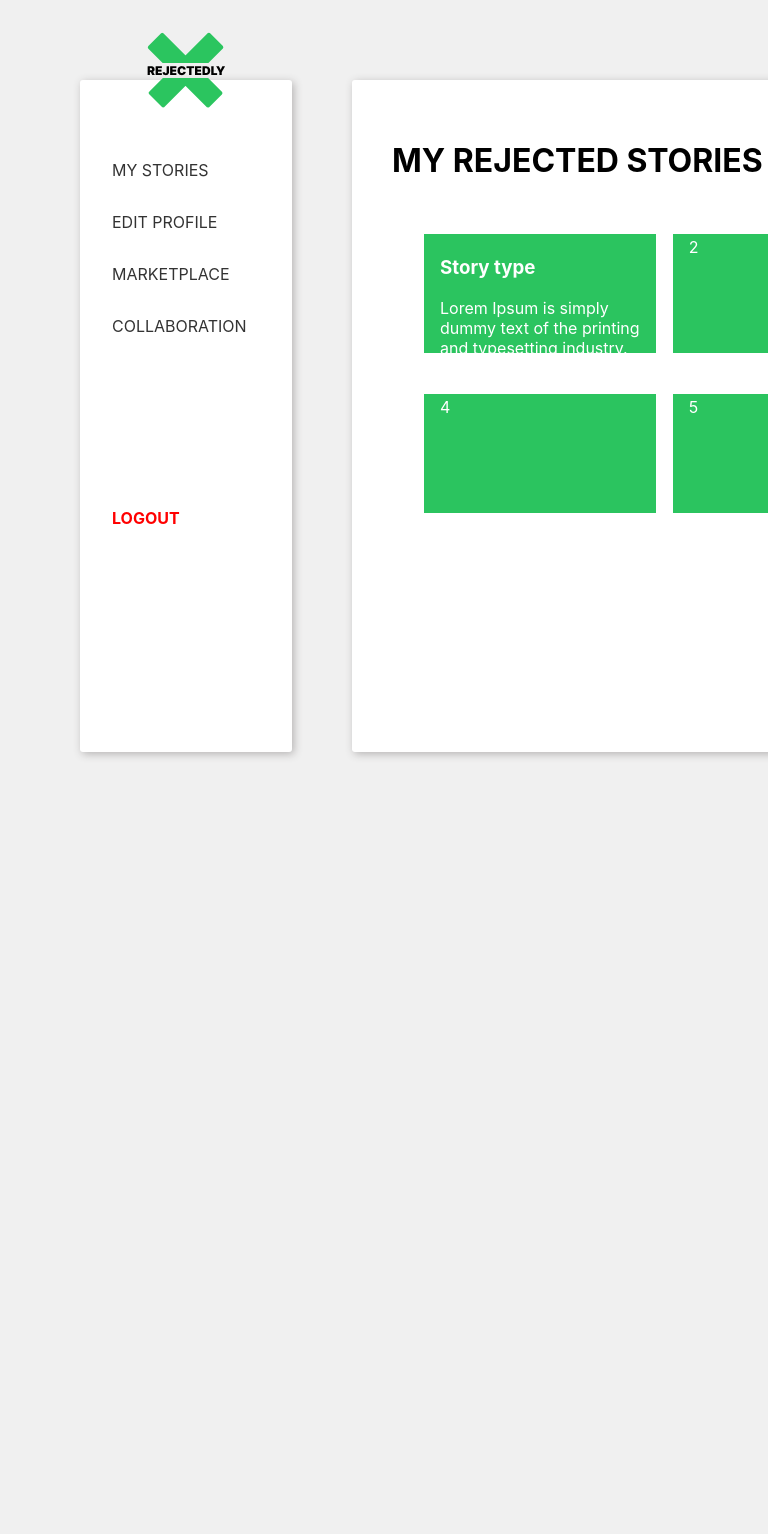
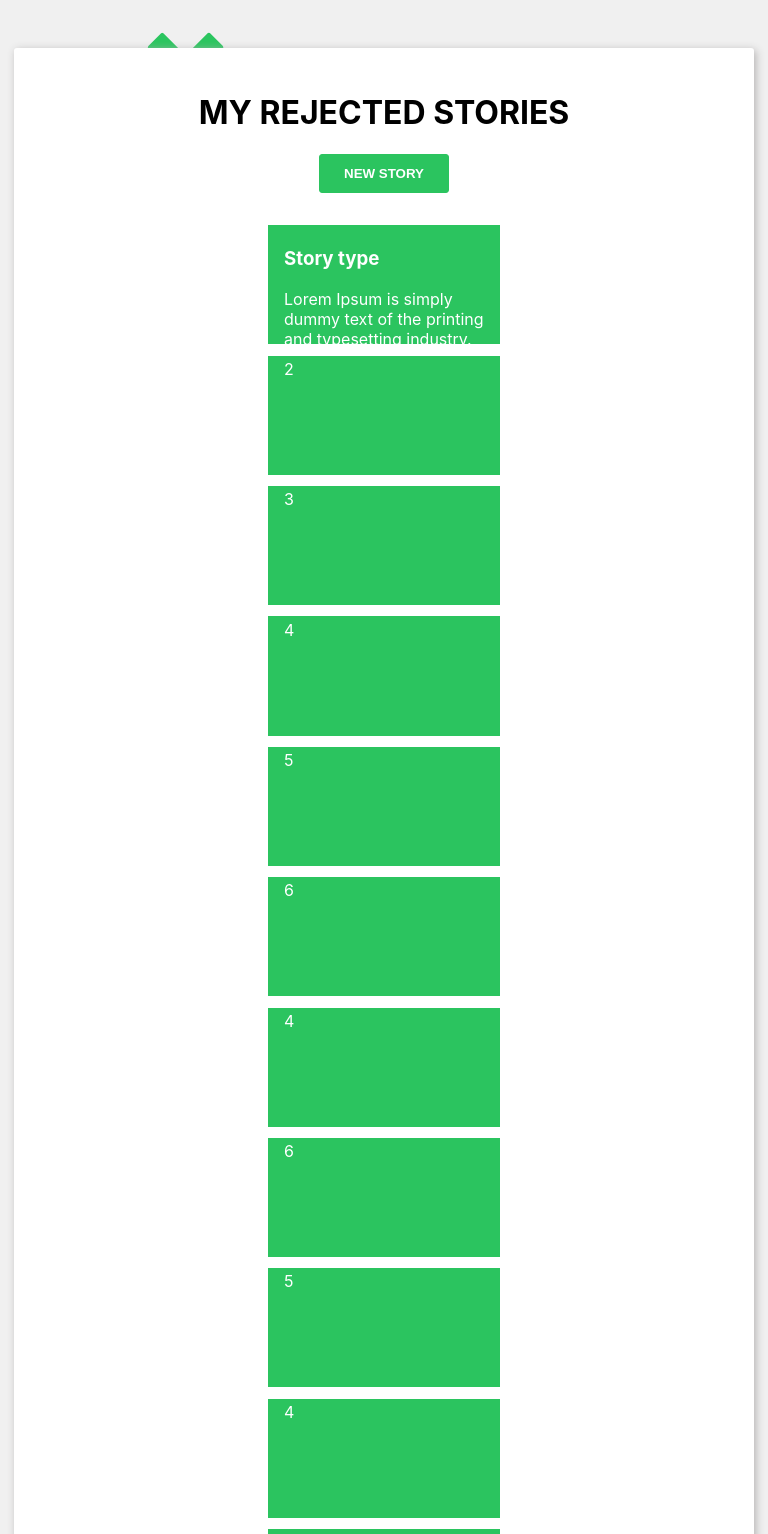
Before and after one commit to rimaabouchacra/Rejectedly, a React (Create React App) app in the folder rejectedly-frontend/: page /saved in a window 768 px wide. Shown: the top 1534 px of the page. Before the commit the page ends 800 px from the top, so only its background shows below. Built offline with nearby package versions, Linux system fonts and the light colour scheme.

Commit message:
added responsiveness

```diff
--- a/rejectedly-frontend/src/components/analysis/index.css
+++ b/rejectedly-frontend/src/components/analysis/index.css
@@ -15,3 +15,9 @@
 .analysis-type{
     align-self: start;
 }
+@media screen and (max-width: 768px) {
+    .analysis {
+        width: 90%;
+        height: auto;
+    }
+}
--- a/rejectedly-frontend/src/components/analysis/index.js
+++ b/rejectedly-frontend/src/components/analysis/index.js
@@ -1,7 +1,7 @@
 import React, { useState, useRef, useEffect } from 'react';
 import './index.css';
 import '../index.css';
-// import '../newstory/index.css'
+
 const Analysis = () => {
   const [showAnalysis, setShowAnalysis] = useState(true);
   const overlayRef = useRef(null);
--- a/rejectedly-frontend/src/components/editprofile/index.css
+++ b/rejectedly-frontend/src/components/editprofile/index.css
@@ -12,7 +12,6 @@
     display: flex;
     flex-direction: column;
     gap: 0.6rem;
-
 }
 input{
     width: 13.75rem;
@@ -25,3 +24,22 @@ input{
 .textarea{
     width: 13.75rem;
 }
+@media screen and (max-width: 768px) {
+    .profile-container {
+        flex-direction: column;
+        align-items: center;
+    }
+
+    .profile-label {
+        margin-right: 2rem;
+    }
+
+    input{
+        width: 7rem;
+        height: auto;
+    }
+
+    .contact-inputs {
+        align-items: center;
+    }
+}
--- a/rejectedly-frontend/src/components/footer/index.js
+++ b/rejectedly-frontend/src/components/footer/index.js
@@ -10,7 +10,7 @@ return(
     <h2 className='footer-title'>Website Links</h2>
     <div className='footer-links'>
         <div className='link-division'>
-             <a href="home">Home</a>
+             <a href="/">Home</a>
              <a href="analysis">Analysis</a>
         </div>
          <div className='link-division'>
--- a/rejectedly-frontend/src/components/newstory/index.css
+++ b/rejectedly-frontend/src/components/newstory/index.css
@@ -60,10 +60,12 @@ textarea{
     z-index: 2;
     position: relative;
 }
+
 @media screen and (max-width: 768px) {
     .new-story {
         width: 90%;
         height: auto;
+
     }
 
     .input {
--- a/rejectedly-frontend/src/components/rejectionstory/index.css
+++ b/rejectedly-frontend/src/components/rejectionstory/index.css
@@ -1,5 +1,5 @@
 .story {
-    position: fixed;
+    position: relative;
     justify-content: baseline;
     top: 0;
     left: 0;
@@ -9,10 +9,12 @@
     border-radius: 0.188rem;
     margin: 3rem;
     padding: 2.5rem;
+    /* padding-bottom: 5.3rem; */
     margin-left: 22rem;
     margin-top: 5rem;
     box-shadow: 2px 2px 8px rgb(181, 179, 179);
 }
+
 .header{
     display: flex;
     flex-direction: row;
@@ -32,3 +34,20 @@
 .textt{
     opacity: 50%;
 }
+@media only screen and (max-width: 768px) {
+    .story {
+        width: 90%;
+        margin: 3rem auto;
+        padding: 1.5rem;
+    }
+
+    .text {
+        padding: 0;
+    }
+
+    .header {
+        flex-direction: column;
+        align-items: center;
+        text-align: center;
+    }
+}
--- a/rejectedly-frontend/src/components/savedstories/index.css
+++ b/rejectedly-frontend/src/components/savedstories/index.css
@@ -1,7 +1,6 @@
   .grid-container {
       display: grid;
       grid-template-columns: 1fr 1fr 1fr;
-      grid-template-rows: 150px 150px;
       margin: 2rem;
       grid-gap: 10px;
       overflow-y: scroll;
@@ -29,3 +28,45 @@
   .popup-analysis{
     z-index: 2;
   }
+
+
+    @media (max-width: 768px) {
+      .grid-container {
+        display: flex;
+        flex-direction: column;
+        justify-content: center;
+        align-items: center;
+        grid-template-columns: 1fr;
+        max-height: none;
+        overflow-y: visible;
+        grid-gap: 0.7rem;
+      }
+    }
+
+    .grid-item {
+      background-color: var(--green);
+      color: white;
+      padding: 1rem;
+      padding-top: 0.2rem;
+      width: 100%;
+      height: 100px;
+      gap: 20px;
+      overflow-y: scroll;
+    }
+
+    @media (min-width: 768px) {
+      .grid-item {
+        width: 200px;
+      }
+    }
+
+    .analysiss {
+      text-align: center;
+      border: none;
+      background: none;
+      margin-left: 1.3rem;
+    }
+
+    .popup-analysis {
+      z-index: 2;
+    }
--- a/rejectedly-frontend/src/components/savedstories/index.js
+++ b/rejectedly-frontend/src/components/savedstories/index.js
@@ -61,8 +61,8 @@ const Saved = () => {
         </div>
         )}
         </div>
-        <div class="grid-container">
-          <div class="grid-item">
+        <div className="grid-container">
+          <div className="grid-item">
             <h3>Story type</h3>
             <p>Lorem Ipsum is simply dummy text of the printing and typesetting industry. Lorem Ipsum has been the industry's standard dummy text ever since the 1500s, when an unknown printer took a galley of type and scrambled it to make a type specimen book. It has survived not only five centuries, but also the leap into electronic typesetting, remaining essentially unchanged. It was popularised in the 1960s with the release of Letraset sheets containing Lorem Ipsum passages, and more recently with desktop publishing software like Aldus PageMaker including versions of Lorem Ipsum.</p>
             <button onClick={handleButtonClick2} className='analysiss'><h3>SHOW ANALYSIS</h3></button>
@@ -74,17 +74,20 @@ const Saved = () => {
         </div>
         )}
           </div>
-          <div class="grid-item">2</div>
-          <div class="grid-item">3</div>
-          <div class="grid-item">4</div>
-          <div class="grid-item">5</div>
-          <div class="grid-item">6</div>
-          <div class="grid-item">4</div>
-          <div class="grid-item">6</div>
-          <div class="grid-item">5</div>
-          <div class="grid-item">6</div>
-          <div class="grid-item">9</div>
-          <div class="grid-item">10</div>
+          <div className="grid-item">2</div>
+          <div className="grid-item">3</div>
+          <div className="grid-item">4</div>
+          <div className="grid-item">5</div>
+          <div className="grid-item">6</div>
+          <div className="grid-item">4</div>
+          <div className="grid-item">6</div>
+          <div className="grid-item">5</div>
+          <div className="grid-item">4</div>
+          <div className="grid-item">6</div>
+          <div className="grid-item">5</div>
+          <div className="grid-item">4</div>
+          <div className="grid-item">6</div>
+          <div className="grid-item">5</div>
         </div>
     </div>
   );
--- a/rejectedly-frontend/src/components/sidebar/index.js
+++ b/rejectedly-frontend/src/components/sidebar/index.js
@@ -11,7 +11,7 @@ return (
       </div>
 
       <ul>
-        <li><a href='stories'>MY STORIES</a></li>
+        <li><a href='saved'>MY STORIES</a></li>
         <li><a href='profile'>EDIT PROFILE</a></li>
         <li><a href='marketplace'>MARKETPLACE</a></li>
         <li><a href='collaboration'>COLLABORATION</a></li><br/><br/><br/><br/><br/><br /><br />
```
